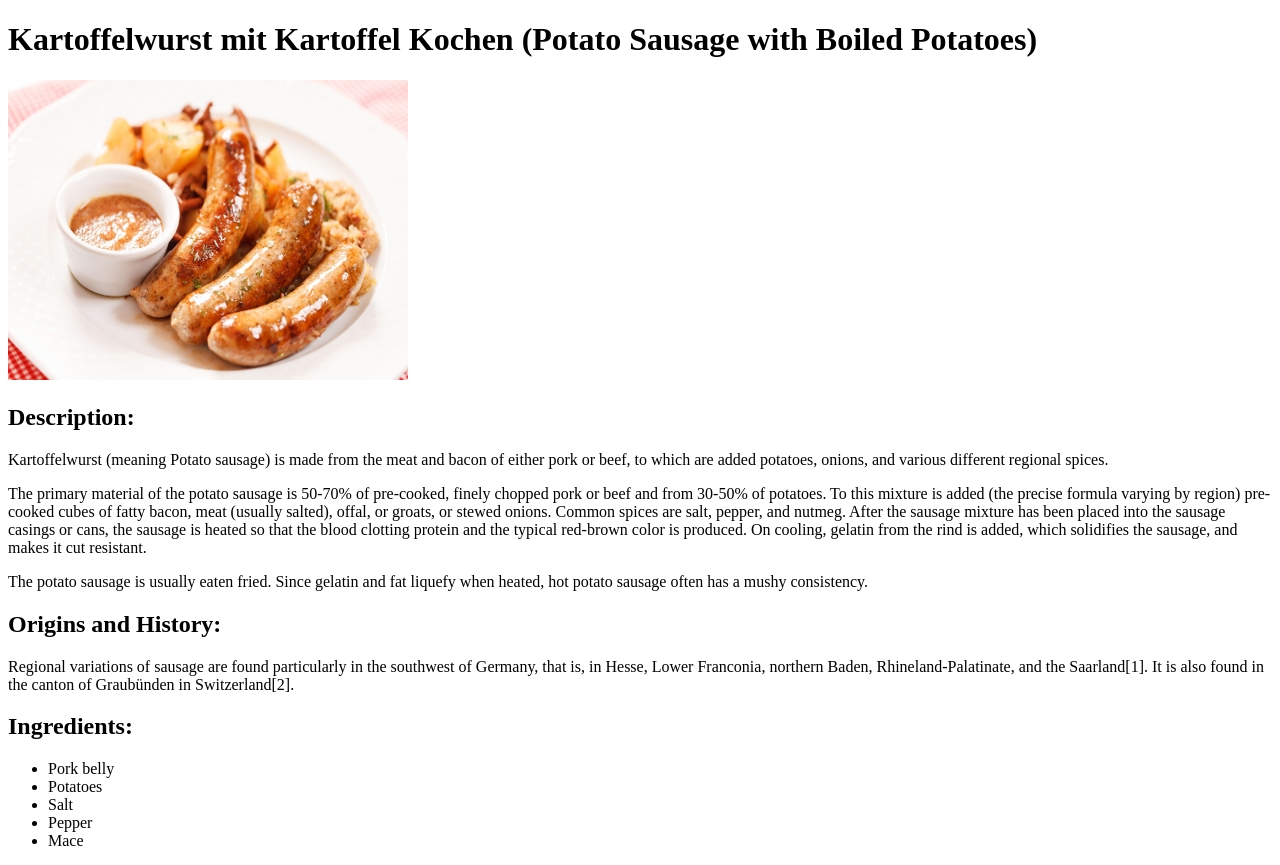
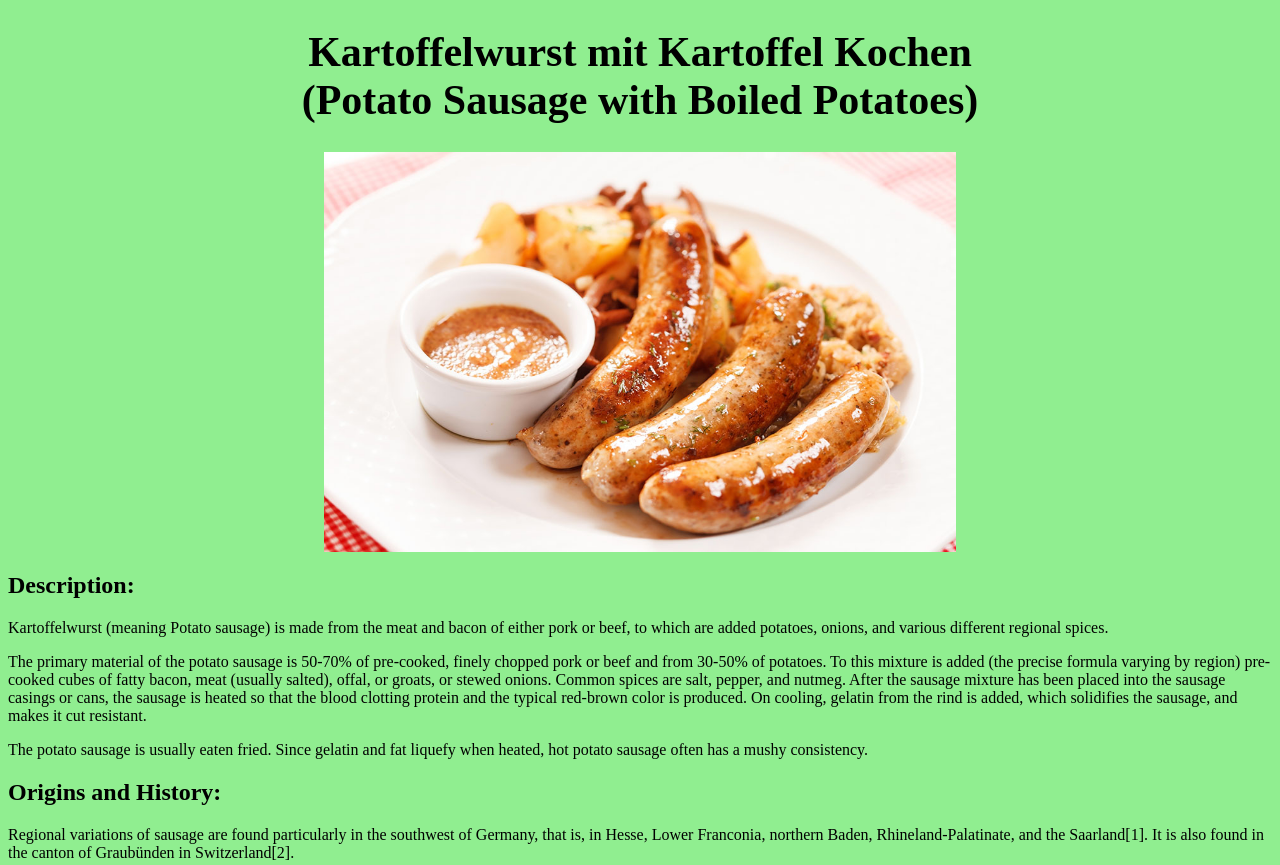
Before and after one commit to dreessen-n/odin-recipes, a plain HTML site: page recipes/kartoffel-wurst.html in a window 1280 px wide. Shown: the top 865 px of the page. Drawn offline with Linux system fonts and the light colour scheme.

Commit message:
Working on style.css and adding styles to pages

```diff
--- a/recipes/kartoffel-wurst.html
+++ b/recipes/kartoffel-wurst.html
@@ -5,11 +5,12 @@
         <meta http-equiv="X-UA-Compatible" content="IE=edge">
         <meta name="viewport" content="width=device-width, initial-scale=1.0">
         <title>Kartoffel Wurst mit Kartoffel Kochen</title>
+        <link rel="stylesheet" href="../style.css">
     </head>
     <body>
-        <h1>Kartoffelwurst mit Kartoffel Kochen (Potato Sausage with Boiled Potatoes)</h1>
+        <h1>Kartoffelwurst mit Kartoffel Kochen<br>(Potato Sausage with Boiled Potatoes)</h1>
 
-            <img src="../images/kartoffelwurst.jpg" alt="Kartoffel Wurst mit Kartoffel Kochen" width="400" height="300">
+            <img src="../images/kartoffelwurst.jpg" class="center" alt="Kartoffel Wurst mit Kartoffel Kochen">
 
         <h2>Description:</h2>
 
--- a/style.css
+++ b/style.css
@@ -8,8 +8,12 @@ h1 {
 }
 
 img {
-    width: 300px;
-    height: 300px;
+    width: 400px;
+    height: 400px;
+}
+
+body {
+  background-color: lightgreen;
 }
 
 /* link and visited link  */
```
Also changed, not shown: recipes/garbage-plate.html (+2 -1 lines), recipes/lasagna.html (+2 -1 lines), 1 other file.
